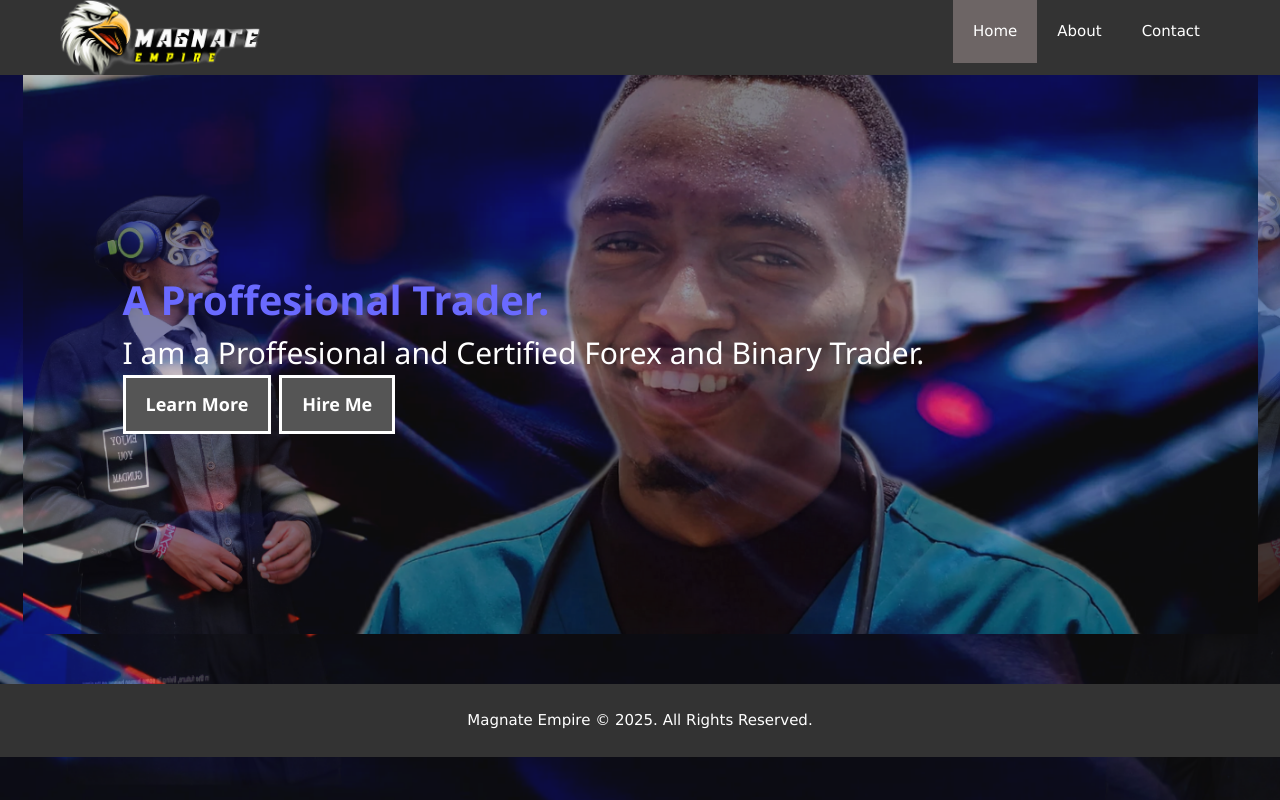
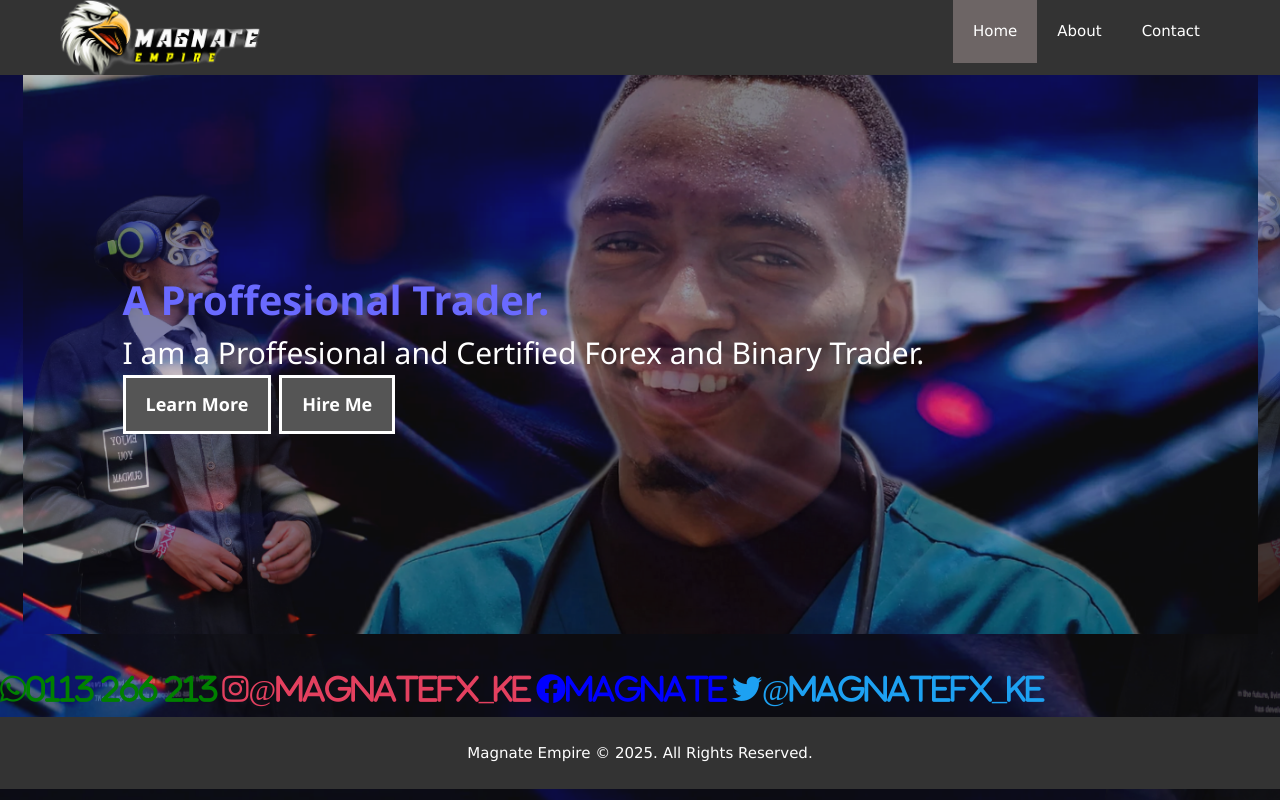
Before and after one commit to jakes-johns/magnateportfolio, a Flask app: page / in a window 1280 px wide. Run offline with Flask 3, Linux system fonts and the light colour scheme.

Commit message:
Update index.html

```diff
--- a/templates/index.html
+++ b/templates/index.html
@@ -7,6 +7,7 @@
     <link rel="icon" type="image/x-icon" href="/static/images/favicon.ico">
     <link rel="stylesheet" href="{{ url_for('static', filename='styles.css') }}">
     <link rel="stylesheet" href="https://www.w3schools.com/w3css/4/w3.css">
+    <link href="https://cdnjs.cloudflare.com/ajax/libs/font-awesome/6.0.0-beta3/css/all.min.css" rel="stylesheet">
 </head>
 <body id="home-page">
     <header>
@@ -47,6 +48,20 @@
             </p>
         </section>
     </main>
+    <div class="social-media-icons">
+        <a href="https://wa.me/0113266213" target="_blank">
+            <i class="fab fa-whatsapp" style="font-size: 30px; color: green;"><span class="socials-text">0113 266 213</span></i>
+        </a>
+        <a href="https://instagram.com/magnatefx_ke?igsh=MXM0eWN0d3djeW9uMw==" target="_blank">
+            <i class="fab fa-instagram" style="font-size: 30px; color: #E4405F;"><span class="socials-text">@magnatefx_ke</span></span></i>
+        </a>
+        <a href="https://facebook.com/yourprofile" target="_blank">
+            <i class="fab fa-facebook" style="font-size: 30px; color: blue;"><span class="socials-text">MAGNATE</span></span></i>
+        </a>
+        <a href="https://twitter.com/yourprofile" target="_blank">
+            <i class="fab fa-twitter" style="font-size: 30px; color: #1DA1F2;"><span class="socials-text">@magnatefx_ke</span></span></i>
+        </a>
+    </div>
     <footer>
         <p> Magnate Empire &copy; 2025. All Rights Reserved.</p>
     </footer>
```
